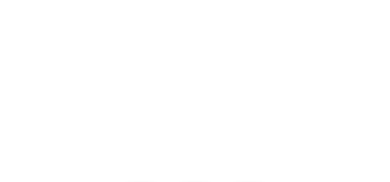
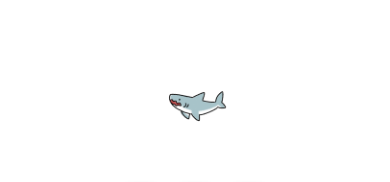
Before and after one commit to sharlenek/personal-website, a React (Vite) app: page / in a window 390 px wide. Shown: the part 588-770 px from the top of the page. Built offline with nearby package versions, Linux system fonts and the light colour scheme; a web font is replaced by a local one.

Commit message:
added my sharkgit add .

```diff
--- a/index.html
+++ b/index.html
@@ -2,7 +2,7 @@
 <html lang="en">
   <head>
     <meta charset="UTF-8" />
-    <link rel="icon" type="image/svg+xml" href="/favicon.svg" />
+    <link rel="icon" type="image/svg+xml" href="/sharkicon.png" />
     <meta name="viewport" content="width=device-width, initial-scale=1.0" />
     <title>personal-website</title>
   </head>
--- a/src/App.css
+++ b/src/App.css
@@ -40,6 +40,101 @@
   }
 }
 
+@keyframes shark-enter {
+  from {
+    opacity: 0;
+    transform: translate(-50%, -50%) translate(var(--shark-rx), calc(var(--shark-ry) * -1 + 24px))
+      scaleX(1);
+  }
+  to {
+    opacity: 1;
+    transform: translate(-50%, -50%) translate(var(--shark-rx), 0) scaleX(1);
+  }
+}
+
+@keyframes shark-orbit {
+  0% {
+    transform: translate(-50%, -50%) translate(var(--shark-rx), 0) scaleX(1);
+  }
+  6.25% {
+    transform: translate(-50%, -50%)
+      translate(calc(var(--shark-rx) * 0.883), calc(var(--shark-ry) * -0.47)) scaleX(1);
+  }
+  12.5% {
+    transform: translate(-50%, -50%)
+      translate(calc(var(--shark-rx) * 0.627), calc(var(--shark-ry) * -0.779)) scaleX(1);
+  }
+  18.75% {
+    transform: translate(-50%, -50%)
+      translate(calc(var(--shark-rx) * 0.319), calc(var(--shark-ry) * -0.948)) scaleX(1);
+  }
+  25% {
+    transform: translate(-50%, -50%) translate(0, calc(var(--shark-ry) * -1)) scaleX(1);
+  }
+  31.25% {
+    transform: translate(-50%, -50%)
+      translate(calc(var(--shark-rx) * -0.319), calc(var(--shark-ry) * -0.948)) scaleX(1);
+  }
+  37.5% {
+    transform: translate(-50%, -50%)
+      translate(calc(var(--shark-rx) * -0.627), calc(var(--shark-ry) * -0.779)) scaleX(1);
+  }
+  43.75% {
+    transform: translate(-50%, -50%)
+      translate(calc(var(--shark-rx) * -0.883), calc(var(--shark-ry) * -0.47)) scaleX(1);
+  }
+  49.9% {
+    transform: translate(-50%, -50%) translate(calc(var(--shark-rx) * -1), 0) scaleX(1);
+  }
+  50% {
+    transform: translate(-50%, -50%) translate(calc(var(--shark-rx) * -1), 0) scaleX(-1);
+  }
+  56.25% {
+    transform: translate(-50%, -50%)
+      translate(calc(var(--shark-rx) * -0.883), calc(var(--shark-ry) * 0.47)) scaleX(-1);
+  }
+  62.5% {
+    transform: translate(-50%, -50%)
+      translate(calc(var(--shark-rx) * -0.627), calc(var(--shark-ry) * 0.779)) scaleX(-1);
+  }
+  68.75% {
+    transform: translate(-50%, -50%)
+      translate(calc(var(--shark-rx) * -0.319), calc(var(--shark-ry) * 0.948)) scaleX(-1);
+  }
+  75% {
+    transform: translate(-50%, -50%) translate(0, var(--shark-ry)) scaleX(-1);
+  }
+  81.25% {
+    transform: translate(-50%, -50%)
+      translate(calc(var(--shark-rx) * 0.319), calc(var(--shark-ry) * 0.948)) scaleX(-1);
+  }
+  87.5% {
+    transform: translate(-50%, -50%)
+      translate(calc(var(--shark-rx) * 0.627), calc(var(--shark-ry) * 0.779)) scaleX(-1);
+  }
+  93.75% {
+    transform: translate(-50%, -50%)
+      translate(calc(var(--shark-rx) * 0.883), calc(var(--shark-ry) * 0.47)) scaleX(-1);
+  }
+  99.9% {
+    transform: translate(-50%, -50%) translate(var(--shark-rx), 0) scaleX(-1);
+  }
+  100% {
+    transform: translate(-50%, -50%) translate(var(--shark-rx), 0) scaleX(1);
+  }
+}
+
+@keyframes shark-swim {
+  0%,
+  49.9% {
+    background-image: var(--frame-a);
+  }
+  50%,
+  100% {
+    background-image: var(--frame-b);
+  }
+}
+
 @media (prefers-reduced-motion: no-preference) {
   #nav,
   .name,
@@ -74,6 +169,13 @@
   #social-rail {
     animation-name: fade-slide-up-centered;
     animation-delay: 0.9s;
+  }
+
+  .shark {
+    animation:
+      shark-enter 0.9s ease-out 1s both,
+      shark-orbit 40s linear 1.9s infinite,
+      shark-swim 4.5s steps(1, end) 1.9s infinite;
   }
 }
 
@@ -124,6 +226,7 @@
 }
 
 #hero {
+  position: relative;
   flex: 1;
   display: flex;
   flex-direction: column;
@@ -132,6 +235,13 @@
   gap: 4px;
   text-align: center;
   padding: 0 min(160px, 12vw);
+}
+
+.greeting,
+.name,
+.tagline {
+  position: relative;
+  z-index: 1;
 }
 
 .greeting {
@@ -155,6 +265,24 @@
   font-size: calc(var(--fluid) * 0.72);
   color: var(--text);
   margin-top: 1.5em;
+}
+
+.shark {
+  --shark-rx: clamp(140px, 24vw, 380px);
+  --shark-ry: calc(var(--shark-rx) * 0.625);
+  position: absolute;
+  top: 50%;
+  left: 50%;
+  z-index: 0;
+  width: clamp(96px, 10vw, 160px);
+  aspect-ratio: 4 / 3;
+  background-image: var(--frame-a);
+  background-size: contain;
+  background-repeat: no-repeat;
+  background-position: center;
+  opacity: 1;
+  transform: translate(-50%, -50%) translate(var(--shark-rx), 0);
+  pointer-events: none;
 }
 
 #social-rail {
@@ -200,4 +328,13 @@
   .name {
     white-space: normal;
   }
+
+  .shark {
+    animation: none;
+    top: auto;
+    left: 50%;
+    bottom: 6%;
+    background-image: var(--frame-a);
+    transform: translate(-50%, 0);
+  }
 }
--- a/src/App.tsx
+++ b/src/App.tsx
@@ -1,3 +1,5 @@
+import sharkUp from './assets/sharkup.png'
+import sharkDown from './assets/sharkdown.png'
 import './App.css'
 
 const socials = [
@@ -55,6 +57,15 @@ function App() {
       </nav>
 
       <main id="hero">
+        <div
+          className="shark"
+          style={
+            {
+              '--frame-a': `url(${sharkUp})`,
+              '--frame-b': `url(${sharkDown})`,
+            } as React.CSSProperties
+          }
+        />
         <p className="greeting">hi, i&rsquo;m</p>
         <h1 className="name">[sharlene kho]</h1>
         <p className="tagline">cs @ uf, backend software engineer</p>
```
Also changed, not shown: public/sharkicon.png (added).
